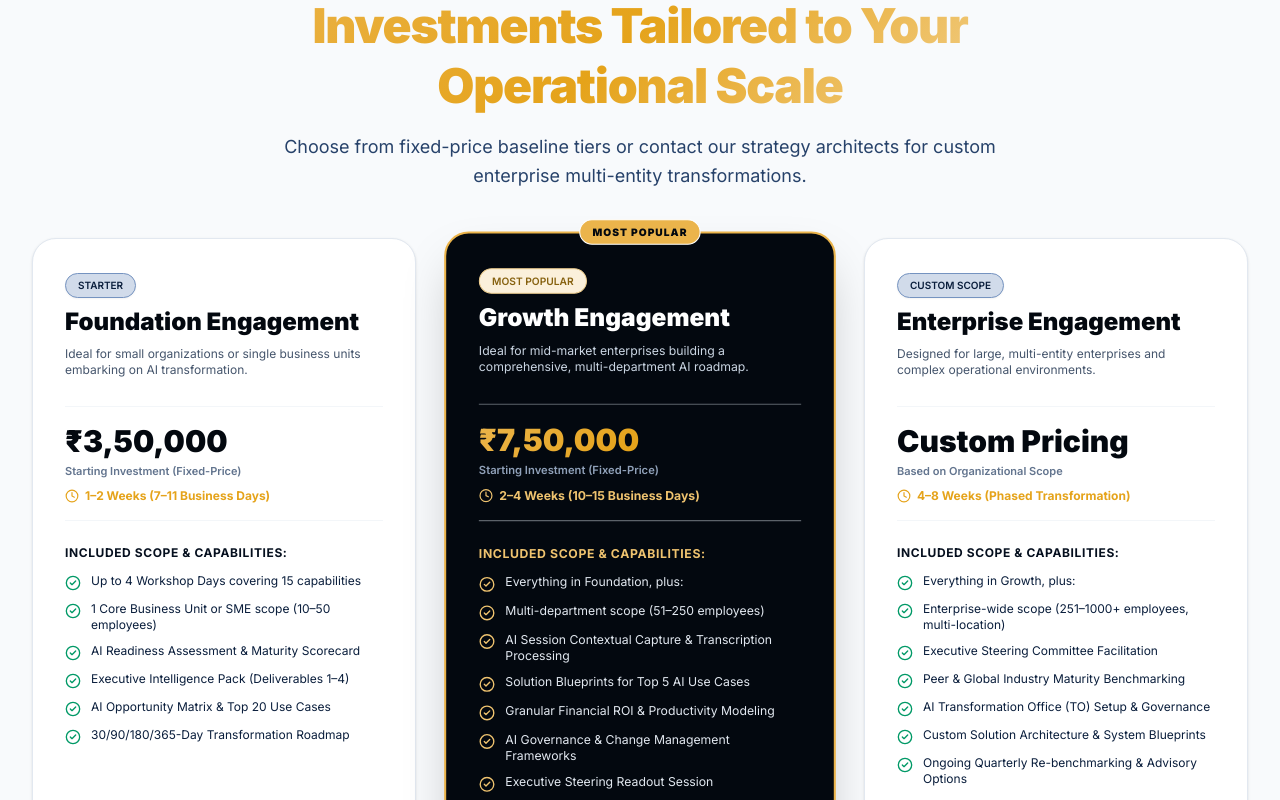
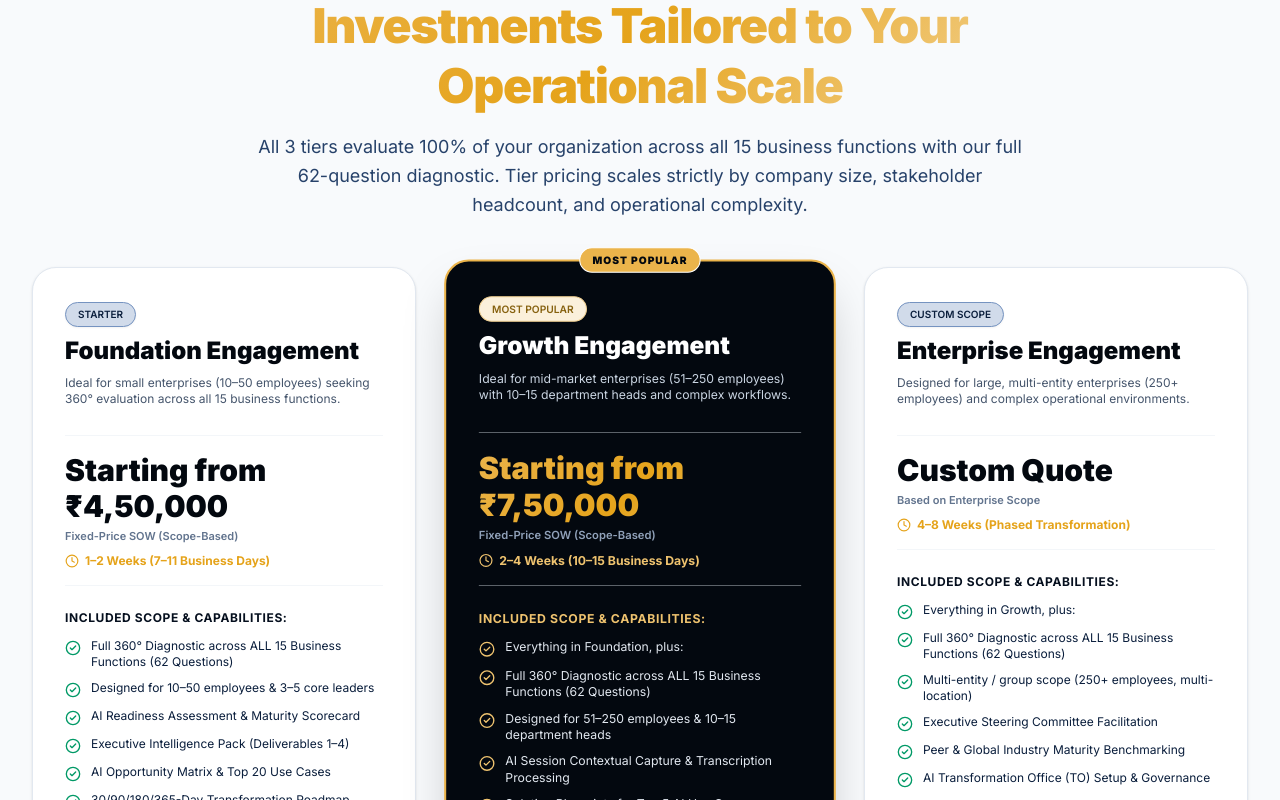
Before and after one commit to ssooraj24/NisolLabsWeb, a Next.js app: page /discovery in a window 1280 px wide. Shown: the part 6300-7100 px from the top of the page. Built offline with nearby package versions, Linux system fonts and the light colour scheme.

Commit message:
updated pricing section and added submenu and footer for the same

```diff
--- a/src/app/(marketing)/discovery/page.tsx
+++ b/src/app/(marketing)/discovery/page.tsx
@@ -84,16 +84,16 @@ const PACKAGES = [
   {
     name: "Foundation Engagement",
     badge: "STARTER",
-    price: "₹3,50,000",
-    priceSub: "Starting Investment (Fixed-Price)",
+    price: "Starting from ₹4,50,000",
+    priceSub: "Fixed-Price SOW (Scope-Based)",
     duration: "1–2 Weeks (7–11 Business Days)",
-    ideal: "Ideal for small organizations or single business units embarking on AI transformation.",
+    ideal: "Ideal for small enterprises (10–50 employees) seeking 360° evaluation across all 15 business functions.",
     ctaText: "Book Foundation Call",
     ctaLink: "/contact?type=discovery-call&package=Foundation",
     popular: false,
     features: [
-      "Up to 4 Workshop Days covering 15 capabilities",
-      "1 Core Business Unit or SME scope (10–50 employees)",
+      "Full 360° Diagnostic across ALL 15 Business Functions (62 Questions)",
+      "Designed for 10–50 employees & 3–5 core leaders",
       "AI Readiness Assessment & Maturity Scorecard",
       "Executive Intelligence Pack (Deliverables 1–4)",
       "AI Opportunity Matrix & Top 20 Use Cases",
@@ -103,16 +103,17 @@ const PACKAGES = [
   {
     name: "Growth Engagement",
     badge: "MOST POPULAR",
-    price: "₹7,50,000",
-    priceSub: "Starting Investment (Fixed-Price)",
+    price: "Starting from ₹7,50,000",
+    priceSub: "Fixed-Price SOW (Scope-Based)",
     duration: "2–4 Weeks (10–15 Business Days)",
-    ideal: "Ideal for mid-market enterprises building a comprehensive, multi-department AI roadmap.",
+    ideal: "Ideal for mid-market enterprises (51–250 employees) with 10–15 department heads and complex workflows.",
     ctaText: "Talk to an AI Strategist",
     ctaLink: "/contact?type=discovery-call&package=Growth",
     popular: true,
     features: [
       "Everything in Foundation, plus:",
-      "Multi-department scope (51–250 employees)",
+      "Full 360° Diagnostic across ALL 15 Business Functions (62 Questions)",
+      "Designed for 51–250 employees & 10–15 department heads",
       "AI Session Contextual Capture & Transcription Processing",
       "Solution Blueprints for Top 5 AI Use Cases",
       "Granular Financial ROI & Productivity Modeling",
@@ -123,16 +124,17 @@ const PACKAGES = [
   {
     name: "Enterprise Engagement",
     badge: "CUSTOM SCOPE",
-    price: "Custom Pricing",
-    priceSub: "Based on Organizational Scope",
+    price: "Custom Quote",
+    priceSub: "Based on Enterprise Scope",
     duration: "4–8 Weeks (Phased Transformation)",
-    ideal: "Designed for large, multi-entity enterprises and complex operational environments.",
+    ideal: "Designed for large, multi-entity enterprises (250+ employees) and complex operational environments.",
     ctaText: "Request Enterprise Proposal",
     ctaLink: "/contact?type=proposal&package=Enterprise",
     popular: false,
     features: [
       "Everything in Growth, plus:",
-      "Enterprise-wide scope (251–1000+ employees, multi-location)",
+      "Full 360° Diagnostic across ALL 15 Business Functions (62 Questions)",
+      "Multi-entity / group scope (250+ employees, multi-location)",
       "Executive Steering Committee Facilitation",
       "Peer & Global Industry Maturity Benchmarking",
       "AI Transformation Office (TO) Setup & Governance",
@@ -326,12 +328,12 @@ export default function DiscoveryPage() {
       <ZeroLockInGuarantee />
 
       {/* ── 3. ENGAGEMENT PACKAGES (3-TIER CARDS) ───────────────────────── */}
-      <section className="space-y-12">
+      <section className="space-y-12" id="pricing">
         <SectionHeader
           badgeText="Engagement Tiers"
           title="Fixed-Price Engagement Packages"
           subtitle="Transparent Baseline Investments Tailored to Your Operational Scale"
-          description="Choose from fixed-price baseline tiers or contact our strategy architects for custom enterprise multi-entity transformations."
+          description="All 3 tiers evaluate 100% of your organization across all 15 business functions with our full 62-question diagnostic. Tier pricing scales strictly by company size, stakeholder headcount, and operational complexity."
         />
 
         <div className="grid grid-cols-1 lg:grid-cols-3 gap-8 items-stretch">
@@ -458,7 +460,7 @@ export default function DiscoveryPage() {
               <thead>
                 <tr className="bg-navy-950 text-white border-b border-navy-800">
                   <th className="py-4 px-6 font-bold uppercase tracking-wider">Deliverable / Feature</th>
-                  <th className="py-4 px-6 font-bold uppercase tracking-wider text-slate-300">Foundation (₹3.5L+)</th>
+                  <th className="py-4 px-6 font-bold uppercase tracking-wider text-slate-300">Foundation (₹4.5L+)</th>
                   <th className="py-4 px-6 font-bold uppercase tracking-wider text-golden-400 bg-navy-900/80">Growth (₹7.5L+)</th>
                   <th className="py-4 px-6 font-bold uppercase tracking-wider text-slate-300">Enterprise (Custom)</th>
                 </tr>
--- a/src/components/discovery/FaqsClient.tsx
+++ b/src/components/discovery/FaqsClient.tsx
@@ -108,7 +108,7 @@ const FAQ_CATEGORIES: Category[] = [
     questions: [
       {
         q: "How much does a Nisol Discovery™ engagement cost?",
-        a: "Nisol Discovery™ is a fixed-price engagement starting at ₹3.5 Lakhs. The final investment depends on the scope of your organization, the number of functions involved, and the depth of analysis required. We provide a custom proposal after our initial consultation."
+        a: "Nisol Discovery™ is a scope-based, fixed-price engagement starting at ₹4.5 Lakhs for Foundation (small enterprises) and ₹7.5 Lakhs for Growth (mid-market). All tiers evaluate 100% of your organization across all 15 business functions and 62 diagnostic questions. Final investment depends on your company size, stakeholder headcount, and operational complexity."
       },
       {
         q: "Why is it a fixed-price engagement?",
--- a/src/components/layout/Footer.tsx
+++ b/src/components/layout/Footer.tsx
@@ -52,6 +52,12 @@ export function Footer() {
                 <Link href="/services/agents" className="hover:text-golden-300 transition-colors flex items-center gap-1">
                   <span>Autonomous AI Agents</span>
                   <span className="text-[9px] bg-golden-500/20 text-golden-300 px-1 rounded">FLAGSHIP</span>
+                </Link>
+              </li>
+              <li>
+                <Link href="/discovery#pricing" className="hover:text-golden-300 transition-colors flex items-center gap-1">
+                  <span>Engagement Pricing</span>
+                  <span className="text-[9px] bg-golden-500/20 text-golden-300 px-1 rounded">FIXED-PRICE</span>
                 </Link>
               </li>
               <li>
--- a/src/data/navData.ts
+++ b/src/data/navData.ts
@@ -24,6 +24,7 @@ import {
   Users,
   Info,
   Award,
+  Tag,
   Mail
 } from "lucide-react";
 
@@ -49,6 +50,13 @@ export const DISCOVERY_MENU: NavSection = {
       badge: "FLAGSHIP",
       description: "Our 62-question, 15-capability engineering audit in 7-11 days.",
       icon: Compass
+    },
+    {
+      name: "Engagement Pricing",
+      href: "/discovery#pricing",
+      badge: "FIXED-PRICE",
+      description: "Transparent, scope-based fixed pricing for Foundation, Growth, & Enterprise.",
+      icon: Tag
     },
     {
       name: "9-Stage Transformation Lifecycle",
```
